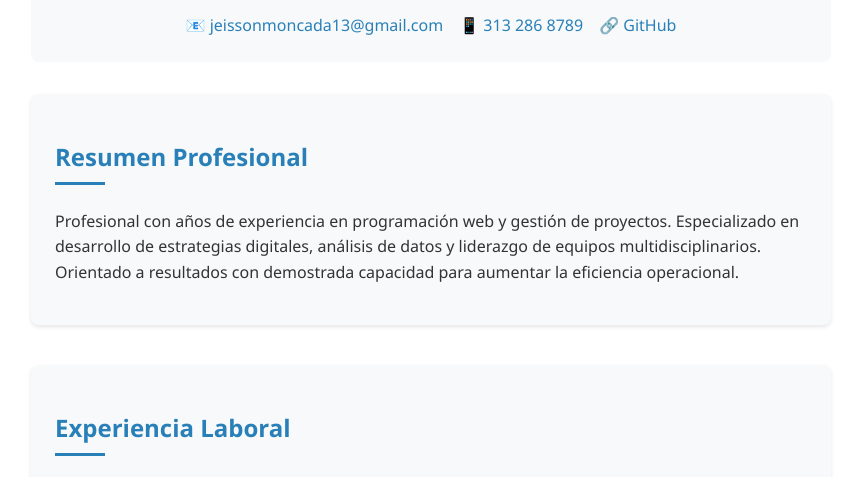
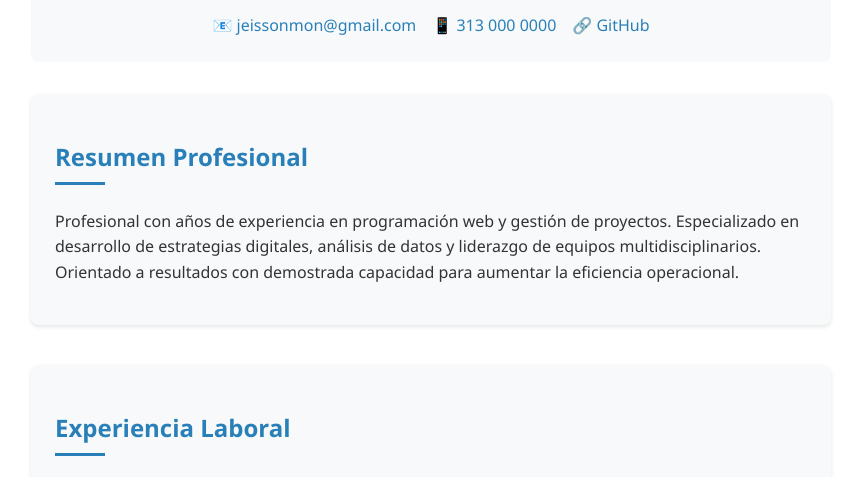
Before and after one commit to Impractical9/cvxd, a plain HTML site: page index.html in a window 1280 px wide. Shown: the part 278-755 px from the top of the page, without its empty margins (209-1070 px from the left). Drawn offline with Linux system fonts and the light colour scheme.

Commit message:
Update index.html

```diff
--- a/index.html
+++ b/index.html
@@ -13,8 +13,8 @@
         <img src="imagenes/ozunaklk.jpeg" alt="Foto de perfil de Jeisson Moncada" width="150" height="150">
         <h1>Jeisson Moncada</h1>
         <div class="contact-info">
-            <span>📧 <a href="mailto:jeissonmoncada13@gmail.com">jeissonmoncada13@gmail.com</a></span>
-            <span>📱 <a href="tel:+573132868789">313 286 8789</a></span>
+            <span>📧 <a href="mailto:jeissonmon@gmail.com">jeissonmon@gmail.com</a></span>
+            <span>📱 <a href="tel:+57313">313 000 0000</a></span>
             <span>🔗 <a href="https://github.com/tuusuario" aria-label="Perfil de GitHub">GitHub</a></span>
         </div>
     </header>
```
